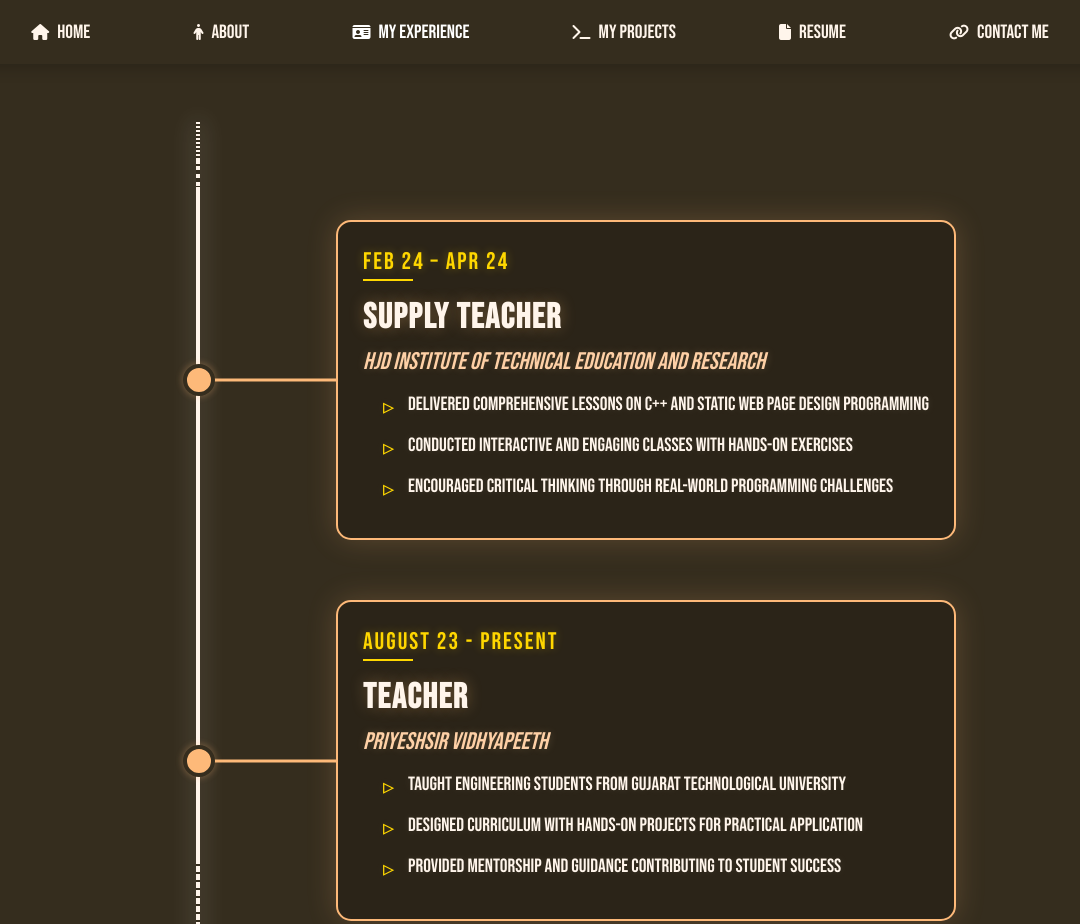
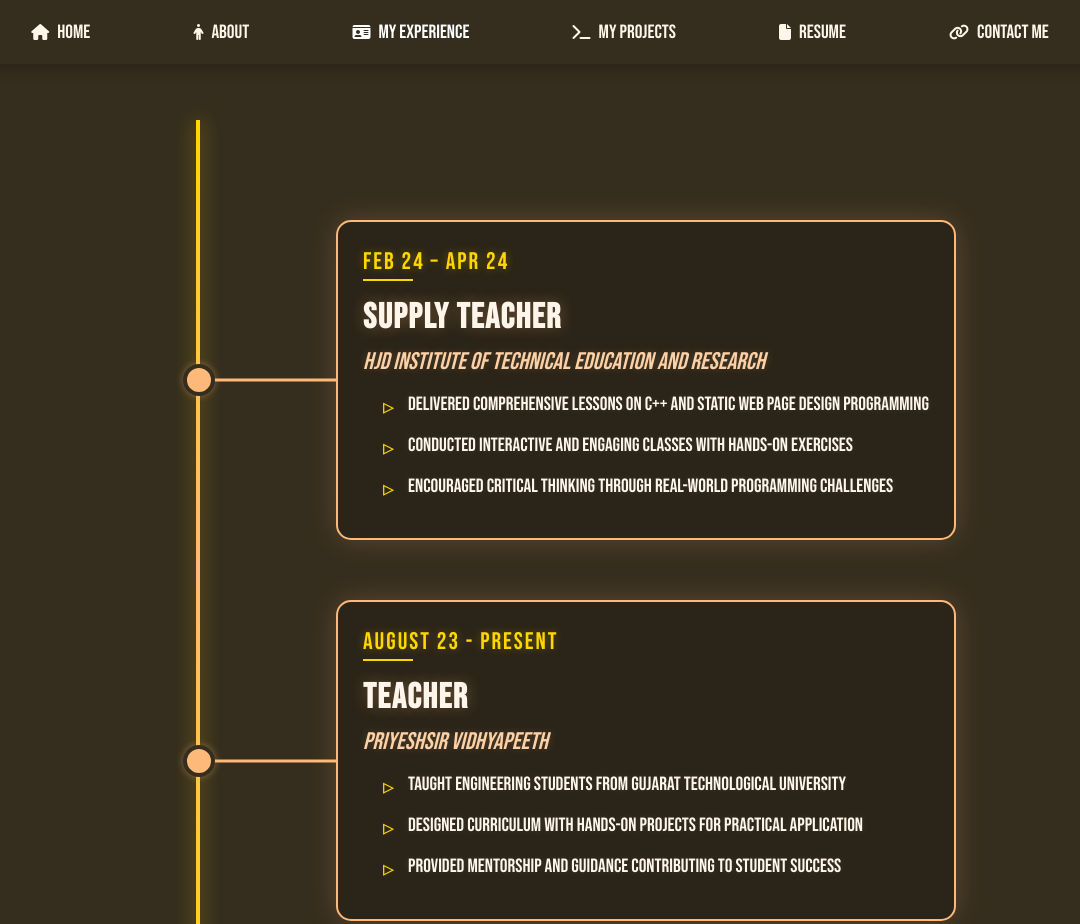
Before and after one commit to paramdholakia/paramdholakia, a plain HTML site: page exp.html in a window 1280 px wide. Shown: the top 924 px of the page, without its empty margins (104-1184 px from the left). Drawn offline with Linux system fonts and the light colour scheme; no server answers.

Commit message:
Improved experience card page

```diff
--- a/style.css
+++ b/style.css
@@ -482,8 +482,14 @@ body {
 
 /* Timeline Animations */
 @keyframes growLine {
-    from { height: 0; opacity: 0 }
-    to { height: 100%; opacity: 1 }
+    from {
+        transform: scaleY(0);
+        opacity: 0;
+    }
+    to {
+        transform: scaleY(1);
+        opacity: 1;
+    }
 }
 
 @keyframes drawLine {
@@ -540,63 +546,13 @@ body {
     position: absolute;
     left: 80px;
     width: 4px;
-    background: transparent;
-    animation: growLine 1s cubic-bezier(0.4, 0, 0.2, 1) forwards;
+    top: 0;
+    bottom: 0;
+    background: linear-gradient(to bottom, var(--golden-yellow), var(--accent-peach) 50%, var(--golden-yellow));
+    box-shadow: 0 0 20px rgba(255, 215, 0, 0.6);
     z-index: 0;
-    background-image:
-        /* Top Dots (5%) */
-        repeating-linear-gradient(
-            to bottom,
-            transparent 0,
-            transparent 2px,
-            var(--cream-white) 2px,
-            var(--cream-white) 4px
-        ),
-        /* Top Dashes (25%) */
-        repeating-linear-gradient(
-            to bottom,
-            transparent 0,
-            transparent 4px,
-            var(--cream-white) 4px,
-            var(--cream-white) 8px
-        ),
-        /* Solid Middle (75%) */
-        linear-gradient(
-            var(--cream-white),
-            var(--cream-white)
-        ),
-        /* Bottom Dashes (90%) */
-        repeating-linear-gradient(
-            to bottom,
-            transparent 0,
-            transparent 4px,
-            var(--cream-white) 4px,
-            var(--cream-white) 8px
-        ),
-        /* Bottom Dots (40%) */
-        repeating-linear-gradient(
-            to bottom,
-            transparent 0,
-            transparent 2px,
-            var(--cream-white) 2px,
-            var(--cream-white) 4px
-        );
-
-    background-repeat: no-repeat;
-    background-size:
-        100% 5%,    /* Top dots */
-        100% 25%,   /* Top dashes */
-        100% 75%,   /* Solid middle */
-        100% 90%,   /* Bottom dashes */
-        100% 40%;   /* Bottom dots */
-    background-position:
-        0 0,        /* Top dots */
-        0 5%,       /* Top dashes */
-        0 30%,      /* Solid middle */
-        0 70%,      /* Bottom dashes */
-        0 100%;      /* Bottom dots */
-
-    box-shadow: 0 0 25px rgba(255, 255, 255, 0.4);
+    transform-origin: top;
+    animation: growLine 1.5s cubic-bezier(0.4, 0, 0.2, 1) forwards;
 }
 
 .timeline-line::before,
```
